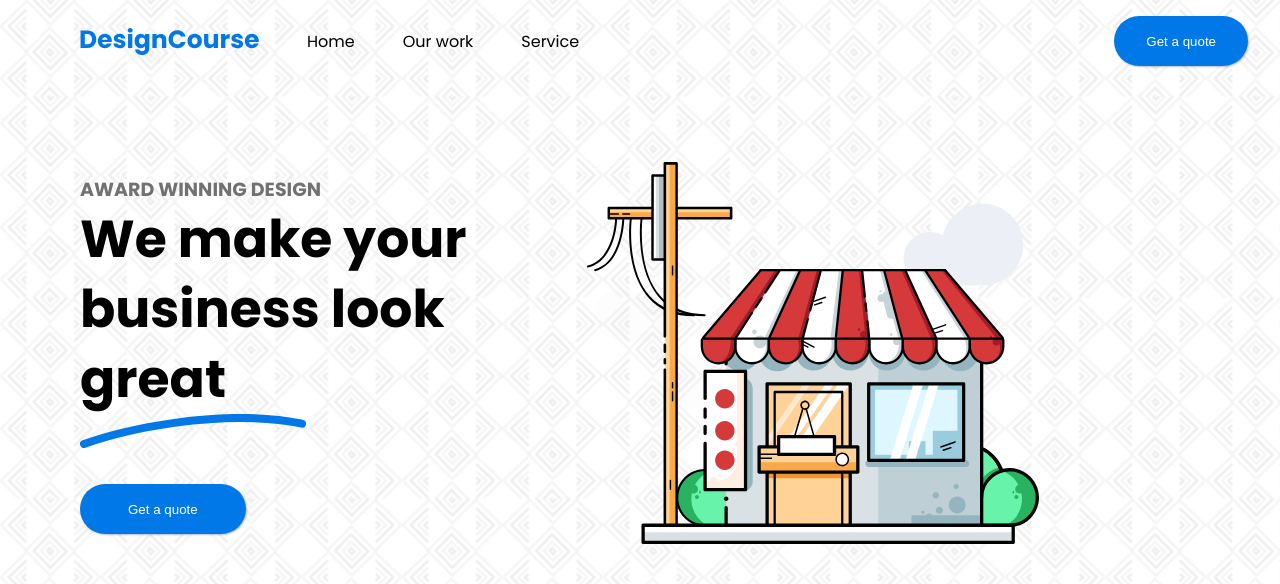
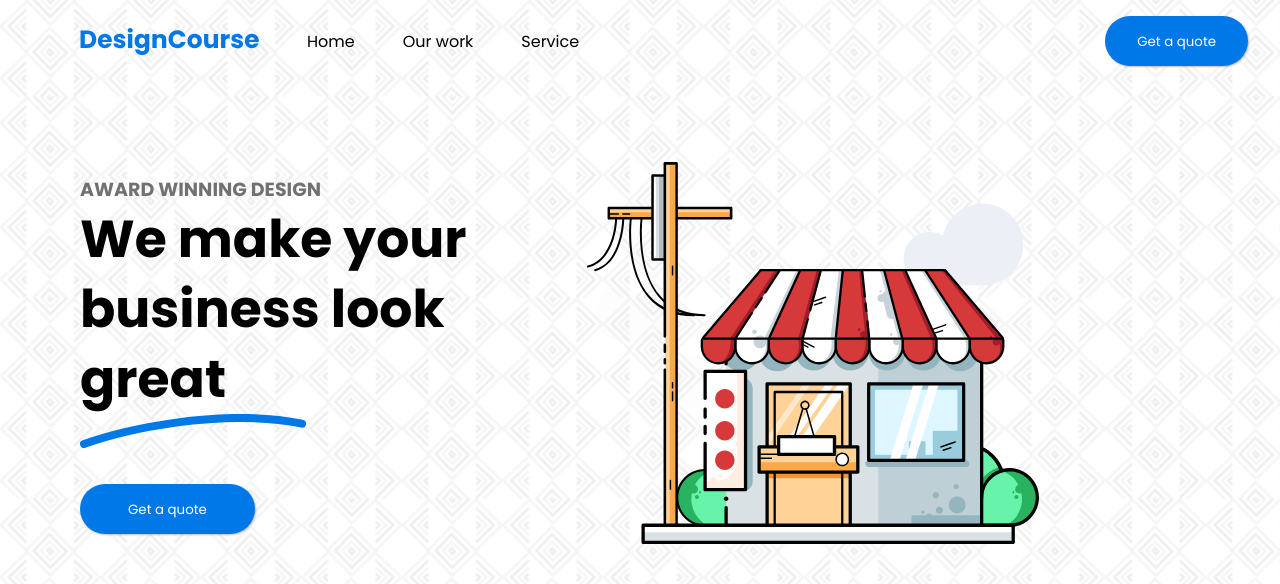
Before and after one commit to UnyimeCamilus/challenge, a plain HTML site: page index.html in a window 1280 px wide. Shown: the top 584 px of the page. Drawn offline with Linux system fonts and the light colour scheme.

Commit message:
font-family changed

```diff
--- a/style.css
+++ b/style.css
@@ -38,6 +38,7 @@ border: #0078E7;
 height: 50px;
 padding: 1rem 2rem;
 color: #fff;
+font-family:'poppins';
 }
 
 .navbar ul li{
@@ -86,6 +87,7 @@ color: #fff;
     padding: 1rem 3rem;
     color: #fff;
     margin-top: 2rem;
+    font-family:'poppins';
 }
 
 
```
